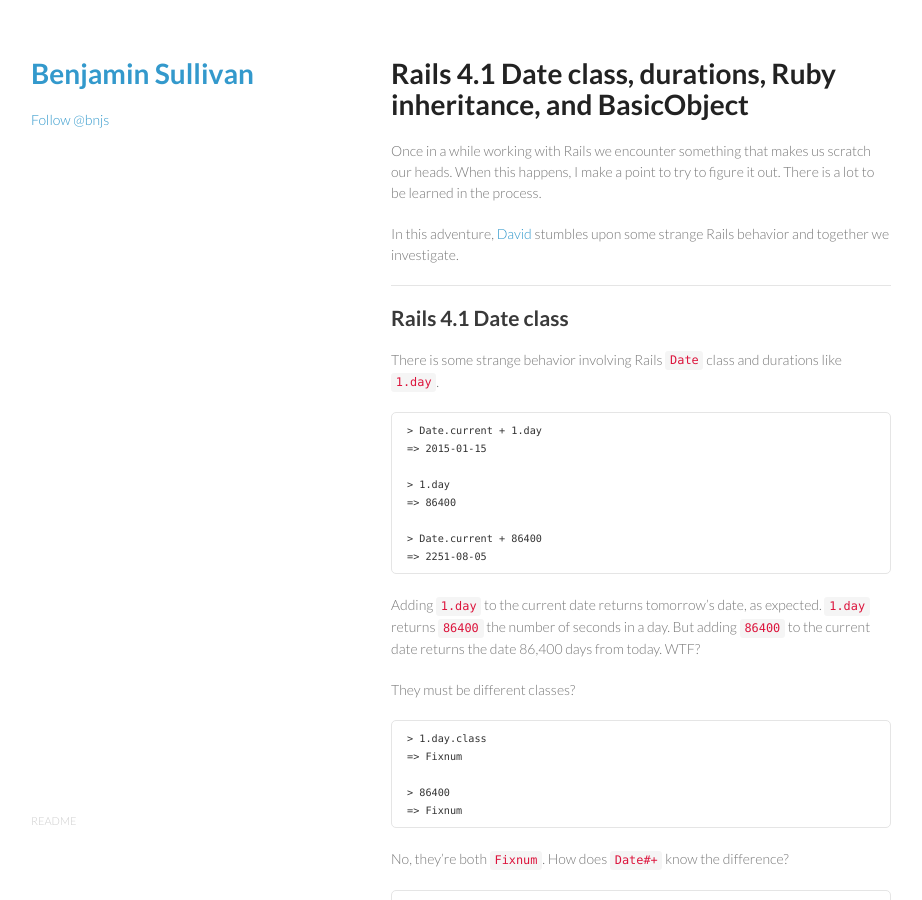
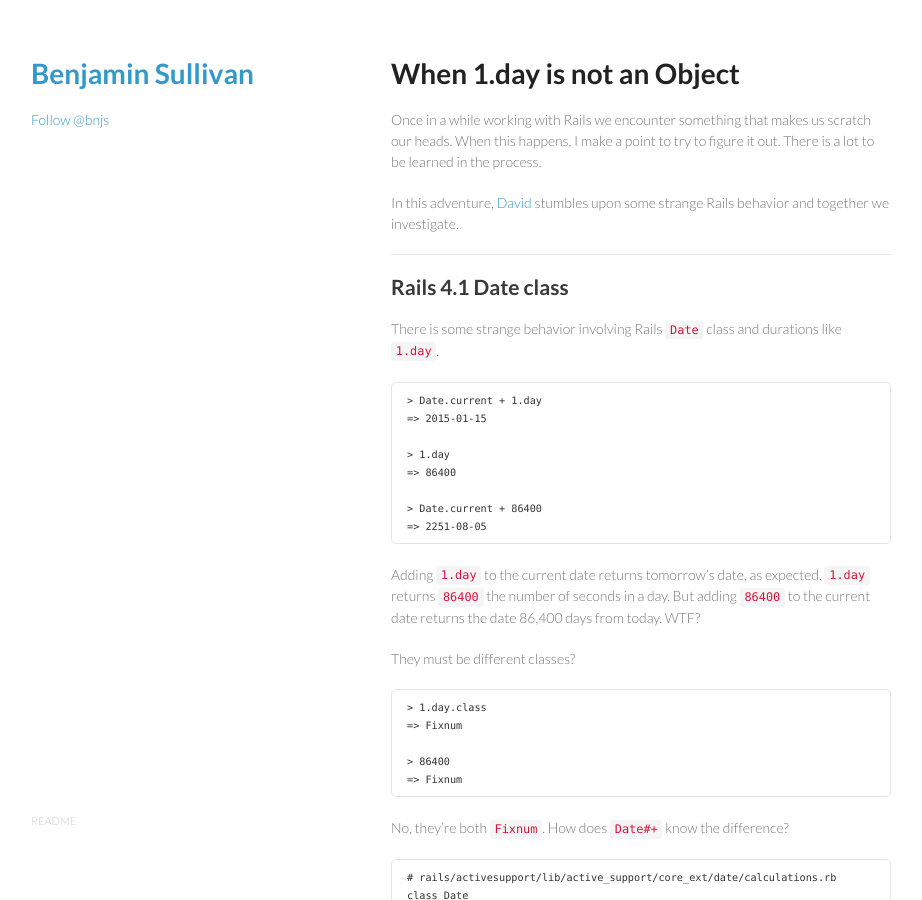
Before and after one commit to bnjs/bnjs.github.io, a Jekyll site: the page built from _posts/2015-01-14-rails-date-class-durations-and-ruby-basicobject.md, in a window 1280 px wide and 900 px high. Shown: the whole window, without its empty margins (179-1101 px from the left). Built offline with Jekyll 4.4.1, drawn with Linux system fonts in a browser that asks for light colours; nearby versions of some CDN libraries; comment, search, counter and statistics services are not loaded.

Commit message:
Use a simpler title for post

```diff
--- a/_posts/2015-01-14-rails-date-class-durations-and-ruby-basicobject.md
+++ b/_posts/2015-01-14-rails-date-class-durations-and-ruby-basicobject.md
@@ -1,6 +1,6 @@
 ---
 layout: share-post
-title: Rails 4.1 Date class, durations, Ruby inheritance, and BasicObject
+title: When 1.day is not an Object
 ---
 
 <style>
```
